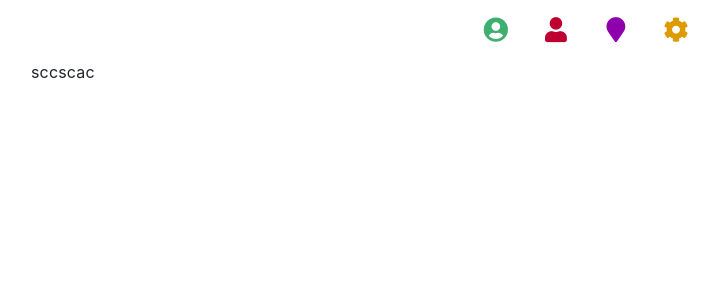
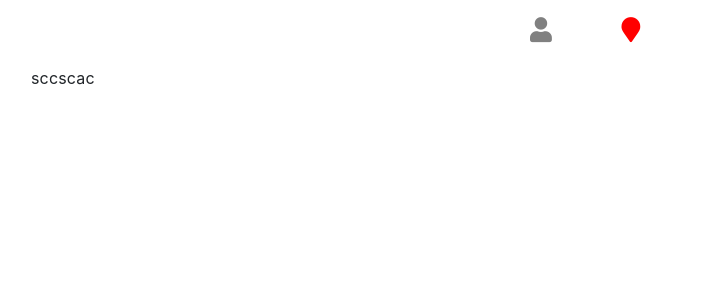
Before and after one commit to shzfrnia/Vk_script_front, a Vue app: page / in a window 1280 px wide. Shown: the top 300 px of the page, without its empty margins (54-773 px from the left). Built offline with nearby package versions, Linux system fonts and the light colour scheme.

Commit message:
refactoring

```diff
--- a/src/components/NavBar.vue
+++ b/src/components/NavBar.vue
@@ -1,9 +1,10 @@
 <template>
     <div id="nav">
         <div class="my-btn-container">
-            <router-link :key="route.icon" :to="route.route" v-for="route in routes">
-                <div class="my-btn" :key="route.icon">
-                    <i :style="{color: route.bkColor}" :class="['fas', `fa-${route.icon}`]"></i>
+            <account-manager :user-name="'Hello world'"></account-manager>
+            <router-link :to="{name: 'banned'}">
+                <div class="my-btn">
+                    <i style="color: red;" class="fas fa-map-marker"></i>
                 </div>
             </router-link>
         </div>
@@ -11,33 +12,12 @@
 </template>
 
 <script>
+    import AccountManager from '../components/AccountManager'
+
   export default {
     name: "NavBar",
-    data() {
-      return {
-        routes: [
-          {
-            icon: 'user-circle',
-            route: '/one',
-            bkColor: '#3EAF6F'
-          },
-          {
-            icon: 'user',
-            route: '/second',
-            bkColor : '#BE0031'
-          },
-          {
-            icon: 'map-marker',
-            route: '/third',
-            bkColor: '#8E00AC'
-          },
-          {
-            icon: 'cog',
-            route: '/fourth',
-            bkColor: '#DE9B00'
-          }
-        ]
-      }
+    components: {
+      AccountManager
     }
   }
 </script>
```
